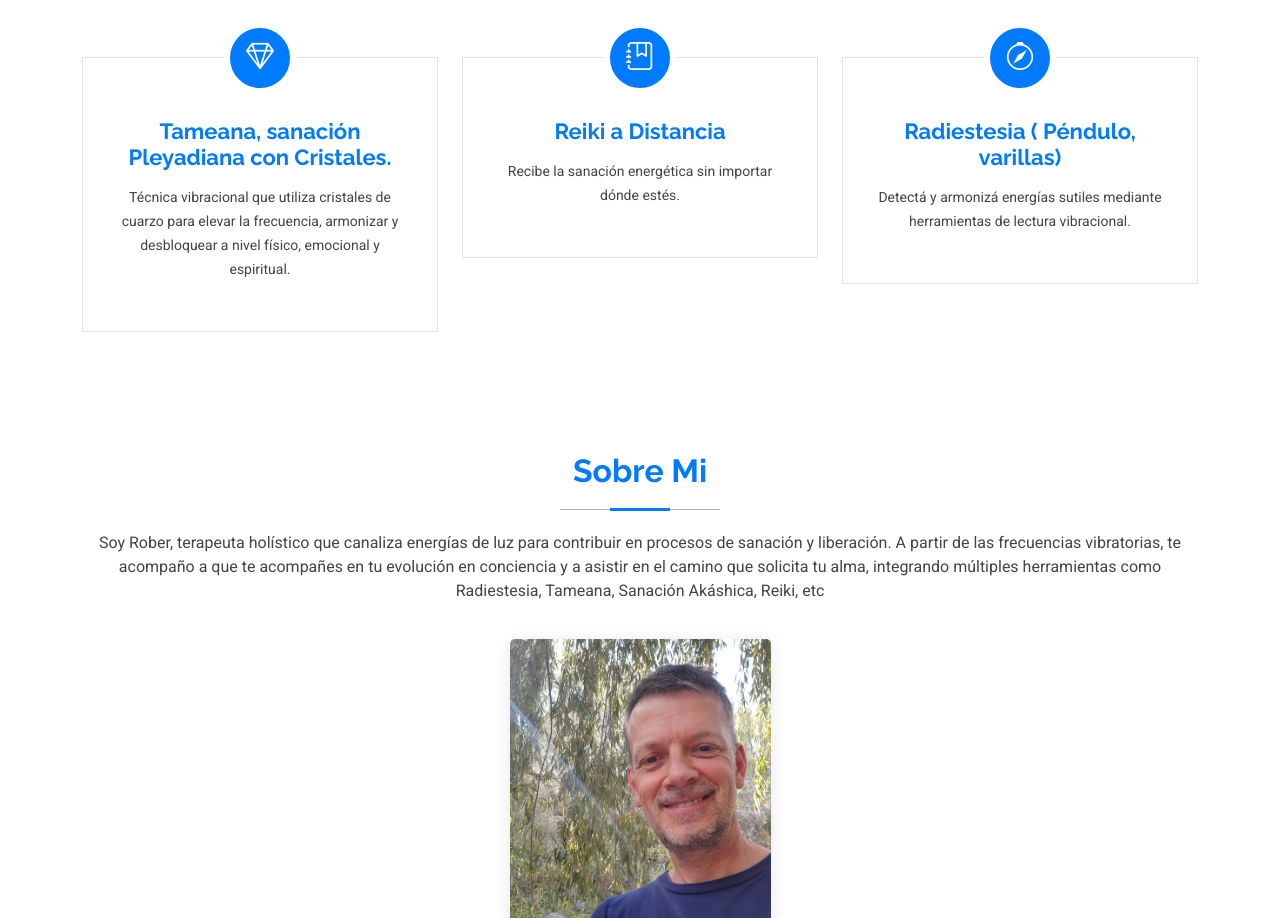
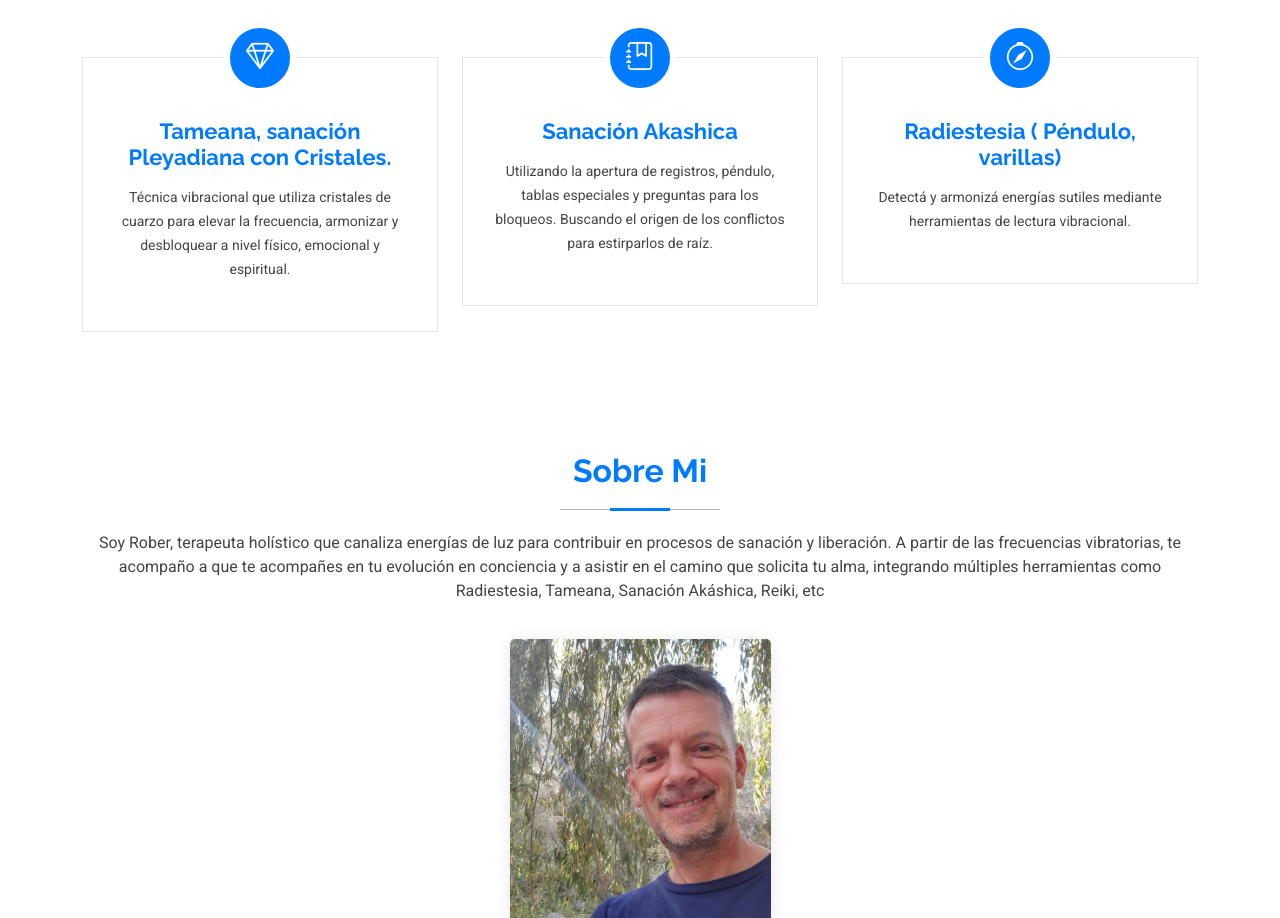
Before and after one commit to labordetrabajo/sikiuk, a plain HTML site: page index.html in a window 1280 px wide. Shown: the part 4094-5012 px from the top of the page. Drawn offline with nearby package versions, Linux system fonts and the light colour scheme; a web font is replaced by a local one.

Commit message:
Update index.html

```diff
--- a/index.html
+++ b/index.html
@@ -400,9 +400,9 @@ $(document).ready(function() {
                 <i class="bi bi-journal-bookmark"></i>
               </div>
               <a  class="stretched-link">
-                <h3>Reiki a Distancia</h3>
+                <h3>Sanación Akashica</h3>
               </a>
-             <p>Recibe la sanación energética sin importar dónde estés.</p>
+             <p>Utilizando la apertura de registros, péndulo, tablas especiales y preguntas para los bloqueos. Buscando el origen de los conflictos para  estirparlos de raíz.</p>
               <a  class="stretched-link"></a>
             </div>
           </div><!-- End Service Item -->
```
